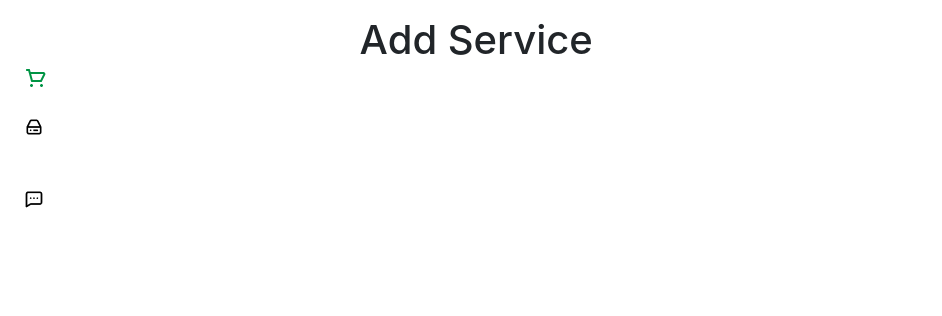
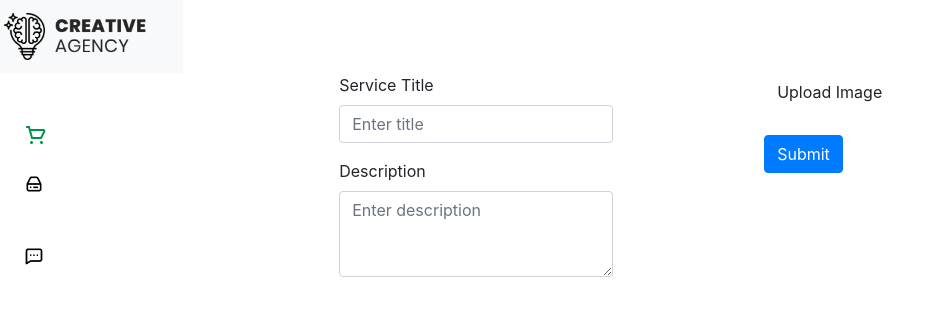
Before and after one commit to ranamahmud/creative-agency-client, a React (Create React App) app: page /add-service in a window 1280 px wide. Shown: the top 316 px of the page, without its empty margins (0-942 px from the left). Built offline with nearby package versions, Linux system fonts and the light colour scheme.

Commit message:
add service form base added

```diff
--- a/src/components/AddService/AddService.js
+++ b/src/components/AddService/AddService.js
@@ -1,26 +1,50 @@
 import React from 'react';
-import { Navbar } from 'react-bootstrap';
+import { Button, Form, Navbar } from 'react-bootstrap';
 import Sidebar from '../Dashboard/Sidebar/Sidebar';
+import NavbarMain from '../Home/NavbarMain/NavbarMain';
 
 const AddService = () => {
     return (
         <section>
-            <div className="row"><Navbar /></div>
+            <div className="row"><NavbarMain /></div>
             <div className="row">
                 <div className="col-md-2 col-sm-6 col-12">
                     <Sidebar></Sidebar>
                 </div>
                 <div className="col-md-5 col-sm-12 col-12 d-flex justify-content-center">
-                    {/* <Calendar
-                        onChange={handleDateChange}
-                        value={new Date()}
-                    /> */}
-                    <h1>Add Service</h1>
+                    <Form>
+                        <Form.Group controlId="formBasicEmail">
+                            <Form.Label>Service Title</Form.Label>
+                            <Form.Control type="email" placeholder="Enter title" />
+                        </Form.Group>
+
+                        <Form.Group controlId="exampleForm.ControlTextarea1">
+                            <Form.Label>Description</Form.Label>
+                            <Form.Control as="textarea" placeholder="Enter description" rows={3} />
+                        </Form.Group>
+
+
+
+                    </Form>
                 </div>
                 <div className="col-md-5 col-sm-12 col-12">
-                    {/* <AppointmentsByDate appointments={appointments}></AppointmentsByDate> */}
+                    <Form.Group>
+                        {/* <input onChange={handleFileChange} type="file" className="form-control" id="fileUpload" /> */}
+
+                        <Form.Label for="files" class="btn">Upload Image</Form.Label>
+                        <input id="files"
+                            style={{ visibility: 'hidden' }}
+                            type="file" />
+
+                    </Form.Group>
+                    <Button variant="primary" type="submit">
+                        Submit
+  </Button>
+
                 </div>
+
             </div>
+
         </section>
     );
 };
```
Also changed, not shown: src/images/icons/upload-image.png (added), 1 other file (tests, documents, lock files or other folders).
